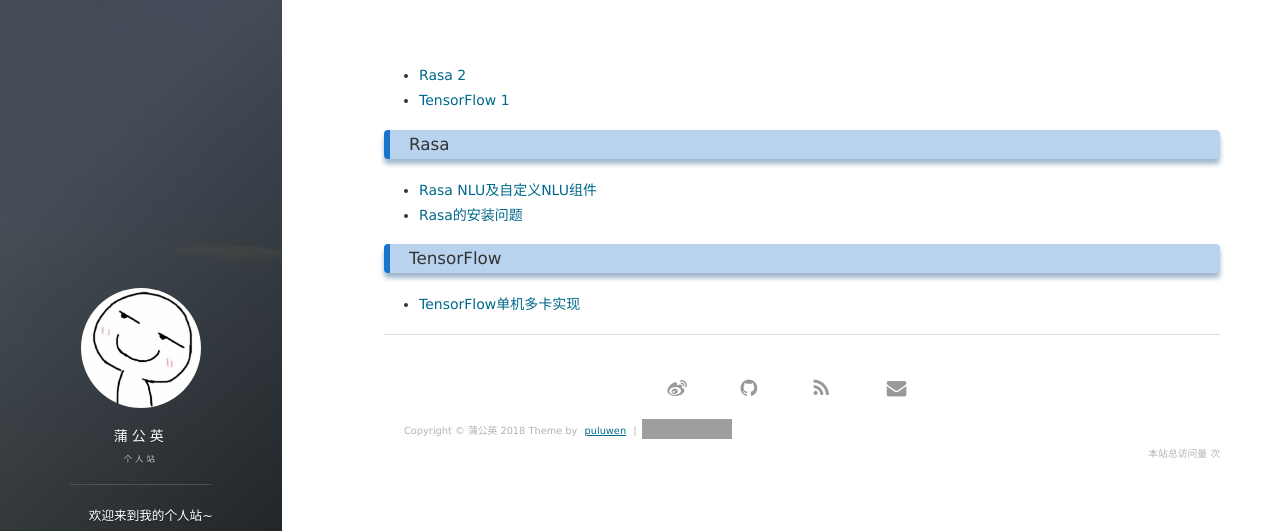
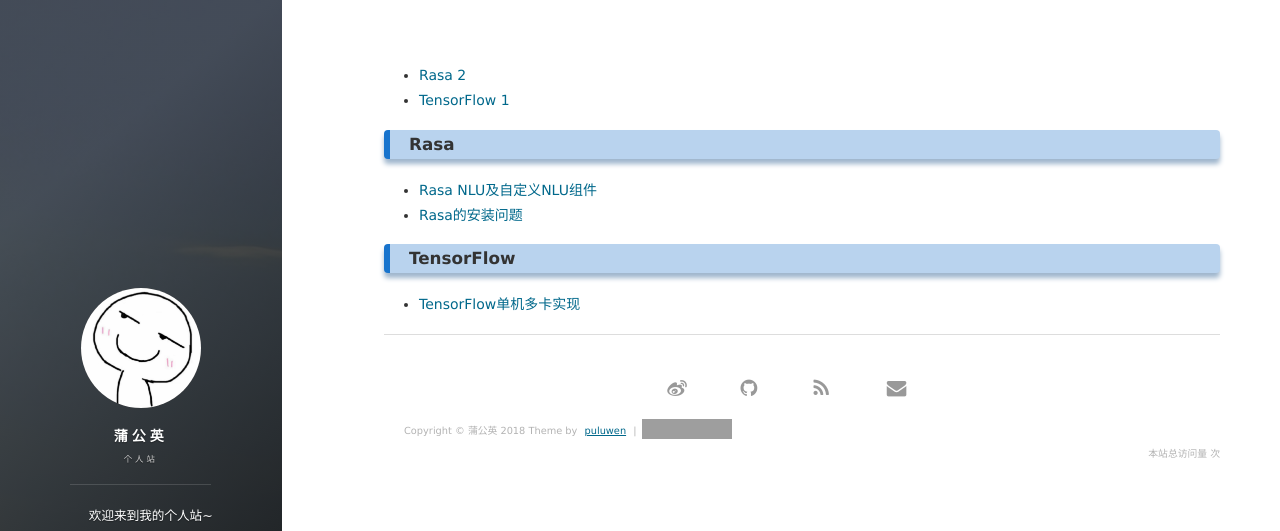
Before and after one commit to puluwen/puluwen.github.io, a Jekyll site: the page built from tags.html, in a window 1280 px wide. Shown: the top 531 px of the page. Built offline with Jekyll 4.4.1, drawn with Linux system fonts in a browser that asks for light colours; nearby versions of some CDN libraries; comment, search, counter and statistics services are not loaded; grey boxes are pictures that could not be loaded.

Commit message:
Update main.css

```diff
--- a/css/main.css
+++ b/css/main.css
@@ -102,7 +102,7 @@
   margin-top: 1.0em;
   margin-bottom: .5em;
   font-family: "ff-tisa-web-pro-1", "ff-tisa-web-pro-2", "Lucida Grande", "Hiragino Sans GB", "Hiragino Sans GB W3", "Microsoft YaHei", "WenQuanYi Micro Hei", sans-serif;
-  font-weight: lighter;
+  font-weight: 600;
   color: #333333;
   -webkit-font-smoothing: antialiased; }
 
```
